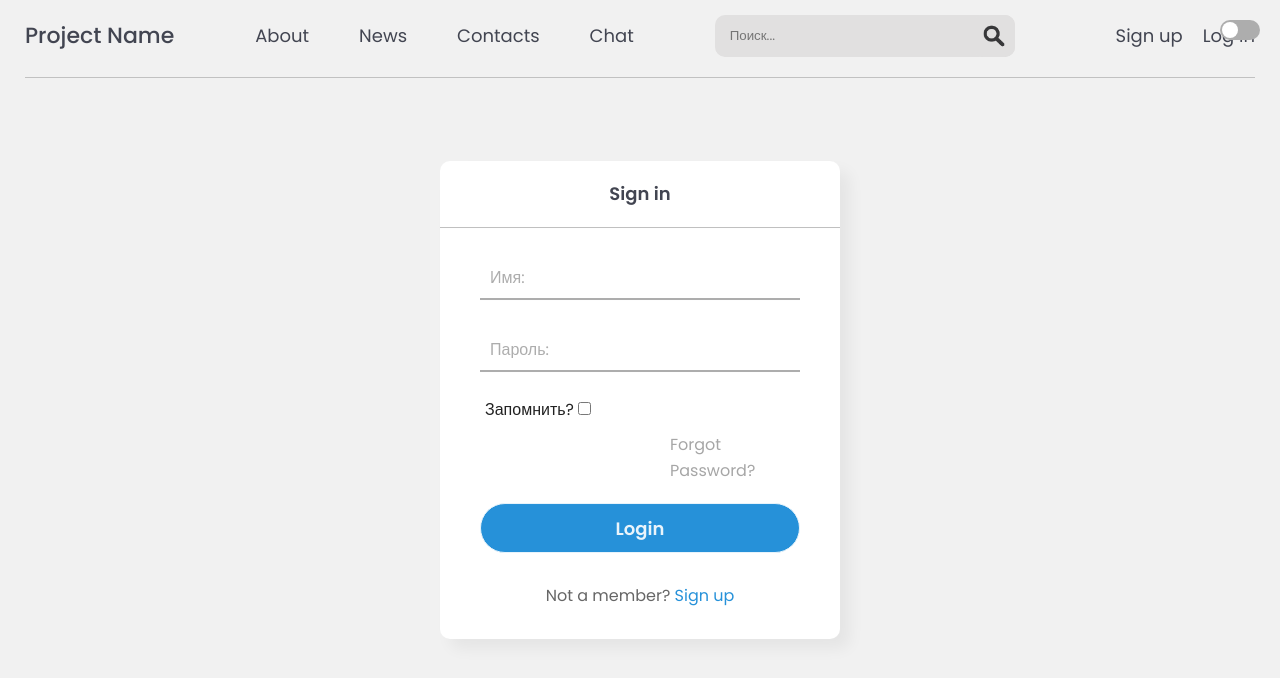
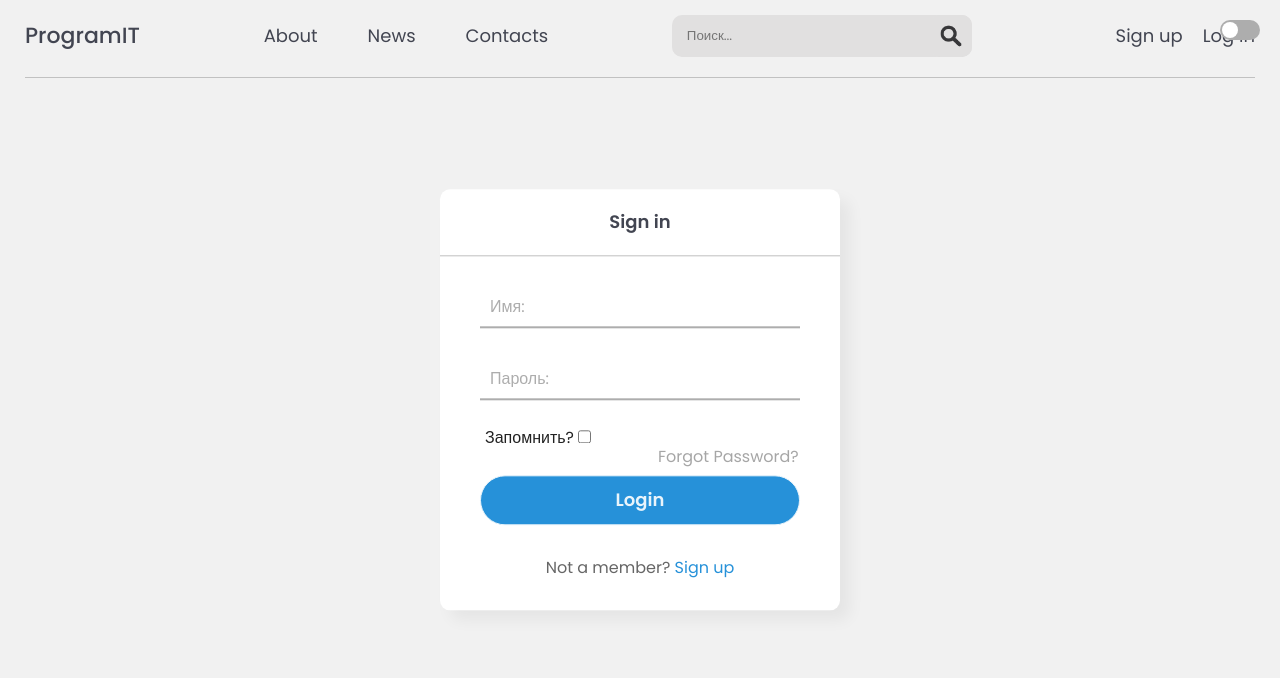
Before and after one commit to Atlas11x/Chat, a Flask app: page /login in a window 1280 px wide. Shown: the top 678 px of the page. Run offline with Flask 3, Linux system fonts and the light colour scheme; some libraries are stand-ins or nearby versions.

Commit message:
Маленькие поправочки:)

```diff
--- a/app.py
+++ b/app.py
@@ -21,14 +21,31 @@ db = SQLAlchemy(app)
 
 # Инициализация
 Users, Message, User, FormSignup, FormLogin, FormChat = init_(app, db)
-links1 = {'/signup': 'Sign up', '/login': 'Log in'}
-links2 = {'/logout': 'Log out'}
+links_stat1 = {'/signup': 'Sign up', '/login': 'Log in'}
+links_stat2 = {'/logout': 'Log out'}
 
+links_m1 = {'/about': 'About', '/news': 'News', '/contacts': 'Contacts'}
+links_m2 = {'/about': 'About', '/news': 'News', '/contacts': 'Contacts', '/chat': 'Chat'}
+
+
+
+""" <li class="nav__list">
+    <a class="nav__link" href="</a>
+    </li>
+    <li class="nav__list">
+        <a class="nav__link" href="</a>
+    </li>
+    <li class="nav__list">
+        <a class="nav__link" href="</a>
+    </li>
+    <li class="nav__list">
+        <a class="nav__link" href="</a>
+    </li> """
 
 ####################################################################################
 old_rt = render_template                                                           # Гениально, да?
 def render_template(*args, **kwargs):                                              # Но partial НЕ работает
-    return old_rt(*args, **kwargs, links_=[links1, links2]['_user_id' in session]) # Так что такой декоратор
+    return old_rt(*args, **kwargs, links_stat=[links_stat1, links_stat2]['_user_id' in session], links_m=[links_m1, links_m2]['_user_id' in session]) # Так что такой декоратор
 ####################################################################################
 
 
@@ -69,6 +86,9 @@ def message_handler(message_):
 # Вход
 @app.route('/login', methods=['GET', 'POST'])
 def login():
+    if '_user_id' in session:
+        return redirect('/home')
+
     form = FormLogin()
 
     if form.validate_on_submit():
@@ -85,6 +105,9 @@ def login():
 # Регистрация
 @app.route('/signup', methods=['GET', 'POST'])
 def signup():
+    if '_user_id' in session:
+        return redirect('/home')
+
     form = FormSignup()
 
     if form.validate_on_submit():
--- a/static/css/style-registr.css
+++ b/static/css/style-registr.css
@@ -92,7 +92,7 @@ body {
 }
 
 .pass {
-  margin: -10px 0 20px 190px;
+  margin: -26px 0 5px 178px;
   color: #a6a6a6;
   cursor: pointer;
 }
--- a/templates/layout.html
+++ b/templates/layout.html
@@ -5,7 +5,7 @@
     <meta charset="UTF-8">
     <meta http-equiv="X-UA-Compatible" content="IE=edge">
     <meta name="viewport" content="width=device-width, initial-scale=1.0">
-    <title>{% block title %}{% endblock %}</title>
+    <title>ProgramIT - {% block title %}{% endblock %}</title>
     <script src="//cdnjs.cloudflare.com/ajax/libs/socket.io/4.3.1/socket.io.min.js"></script>
     <script>
         var socket = io();
@@ -41,22 +41,15 @@
             <header class="header">
                 <nav class="header__nav">
                     <!-- Logo -->
-                    <a class="header__logo logo" href="/">Project Name</a>
+                    <a class="header__logo logo" href="/">ProgramIT</a>
 
                     <!-- Menu -->
                     <ul class="header__menu">
+                        {% for link_m, text_m in links_m.items() %}
                         <li class="nav__list">
-                            <a class="nav__link" href="/about">About</a>
+                            <a class="nav__link" href="{{ link_m }}">{{ text_m }}</a>
                         </li>
-                        <li class="nav__list">
-                            <a class="nav__link" href="/news">News</a>
-                        </li>
-                        <li class="nav__list">
-                            <a class="nav__link" href="/contacts">Contacts</a>
-                        </li>
-                        <li class="nav__list">
-                            <a class="nav__link" href="/chat">Chat</a>
-                        </li>
+                        {% endfor %}
                     </ul>
 
                     <!-- Search -->
@@ -71,8 +64,8 @@
 
                     <!-- Login -->
                     <div class="header__login">
-                        {% for link_, text_ in links_.items() %}
-                        <a class="login__link" href="{{ link_ }}">{{ text_ }}</a>
+                        {% for link_s, text_s in links_stat.items() %}
+                        <a class="login__link" href="{{ link_s }}">{{ text_s }}</a>
                         {% endfor %}
                     </div>
                     <div class="theme-switch">
```
